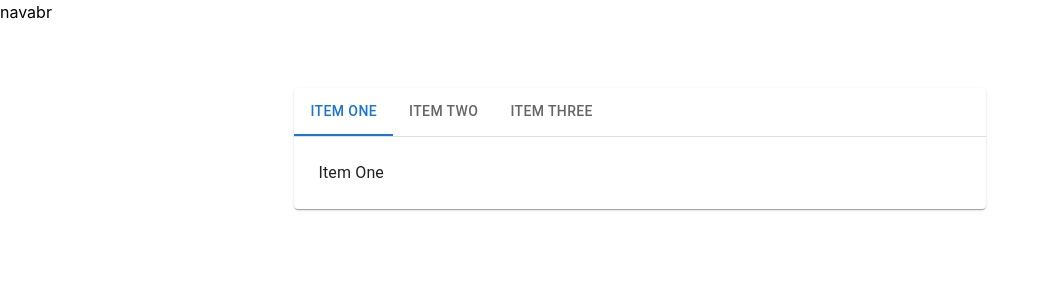
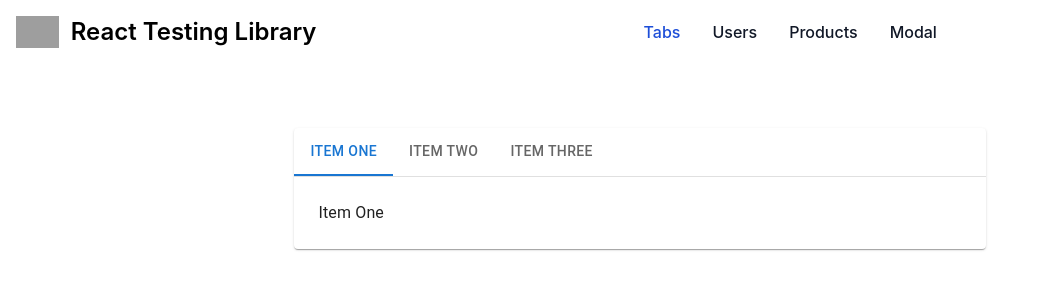
Before and after one commit to Samira-ABDI79/ReactTestingLibraryJest, a React (Create React App) app: page / in a window 1280 px wide. Shown: the top 300 px of the page, without its empty margins (0-1049 px from the left). Built offline with nearby package versions, Linux system fonts and the light colour scheme; grey boxes are pictures that could not be loaded.

Commit message:
feat (*) : add Navbar

```diff
--- a/src/App.js
+++ b/src/App.js
@@ -12,8 +12,9 @@ function App() {
 
   return (
 <>
-<Layout>
+
       <Router>
+      <Layout>
       <Routes>
       <Route path="/user" element={<UserPage />} />
         <Route path="/product" element={<ProductList />} />
@@ -22,9 +23,10 @@ function App() {
 
 
       </Routes>
+    </Layout>
+
     </Router>
 
-    </Layout>
 </>
   );
 }
--- a/src/Layout/Navbar.js
+++ b/src/Layout/Navbar.js
@@ -1,7 +1,56 @@
+import { Link, BrowserRouter } from "react-router-dom";
+
 export default function Navbar(){
     return(
         <>
-        <h1>navabr</h1>
+
+
+<nav className="bg-white border-gray-200 dark:bg-gray-900">
+  <div className="max-w-screen-xl flex flex-wrap items-center justify-between mx-auto p-4">
+  <a href="https://flowbite.com/" className="flex items-center">
+      <img src="https://testing-library.com/img/octopus-64x64.png" className="h-8 mr-3" alt="Flowbite Logo" />
+      <span className="self-center text-2xl font-semibold whitespace-nowrap dark:text-white">React Testing Library</span>
+  </a>
+  <div className="flex md:order-2">
+
+    <div className="relative hidden md:block">
+
+      </div>
+    <button data-collapse-toggle="navbar-search" type="button" className="inline-flex items-center p-2 w-10 h-10 justify-center text-sm text-gray-500 rounded-lg md:hidden hover:bg-gray-100 focus:outline-none focus:ring-2 focus:ring-gray-200 dark:text-gray-400 dark:hover:bg-gray-700 dark:focus:ring-gray-600" aria-controls="navbar-search" aria-expanded="false">
+        <span className="sr-only">Open main menu</span>
+        <svg className="w-5 h-5" aria-hidden="true" xmlns="http://www.w3.org/2000/svg" fill="none" viewBox="0 0 17 14">
+            <path stroke="currentColor" stroke-linecap="round" stroke-linejoin="round" stroke-width="2" d="M1 1h15M1 7h15M1 13h15"/>
+        </svg>
+    </button>
+  </div>
+    <div className="items-center justify-between hidden w-full md:flex md:w-auto md:order-1" id="navbar-search">
+      <div className="relative mt-3 md:hidden">
+        <div className="absolute inset-y-0 left-0 flex items-center pl-3 pointer-events-none">
+          <svg className="w-4 h-4 text-gray-500 dark:text-gray-400" aria-hidden="true" xmlns="http://www.w3.org/2000/svg" fill="none" viewBox="0 0 20 20">
+            <path stroke="currentColor" stroke-linecap="round" stroke-linejoin="round" stroke-width="2" d="m19 19-4-4m0-7A7 7 0 1 1 1 8a7 7 0 0 1 14 0Z"/>
+          </svg>
+        </div>
+
+      </div>
+      <ul className="flex flex-col p-4 md:p-0 mt-4 font-medium border border-gray-100 rounded-lg bg-gray-50 md:flex-row md:space-x-8 md:mt-0 md:border-0 md:bg-white dark:bg-gray-800 md:dark:bg-gray-900 dark:border-gray-700">
+        <li>
+
+        <Link  className="block py-2 pl-3 pr-4 text-white bg-blue-700 rounded md:bg-transparent md:text-blue-700 md:p-0 md:dark:text-blue-500" to="/">Tabs</Link>
+        </li>
+        <li>
+          <Link to="/user" className="block py-2 pl-3 pr-4 text-gray-900 rounded hover:bg-gray-100 md:hover:bg-transparent md:hover:text-blue-700 md:p-0 md:dark:hover:text-blue-500 dark:text-white dark:hover:bg-gray-700 dark:hover:text-white md:dark:hover:bg-transparent dark:border-gray-700">Users</Link>
+        </li>
+        <li>
+          <Link to="/product" className="block py-2 pl-3 pr-4 text-gray-900 rounded hover:bg-gray-100 md:hover:bg-transparent md:hover:text-blue-700 md:p-0 dark:text-white md:dark:hover:text-blue-500 dark:hover:bg-gray-700 dark:hover:text-white md:dark:hover:bg-transparent dark:border-gray-700">Products</Link>
+        </li>
+        <li>
+          <Link to="/modal" className="block py-2 pl-3 pr-4 text-gray-900 rounded hover:bg-gray-100 md:hover:bg-transparent md:hover:text-blue-700 md:p-0 dark:text-white md:dark:hover:text-blue-500 dark:hover:bg-gray-700 dark:hover:text-white md:dark:hover:bg-transparent dark:border-gray-700">Modal</Link>
+        </li>
+      </ul>
+    </div>
+  </div>
+</nav>
+
         </>
     )
 }
```
